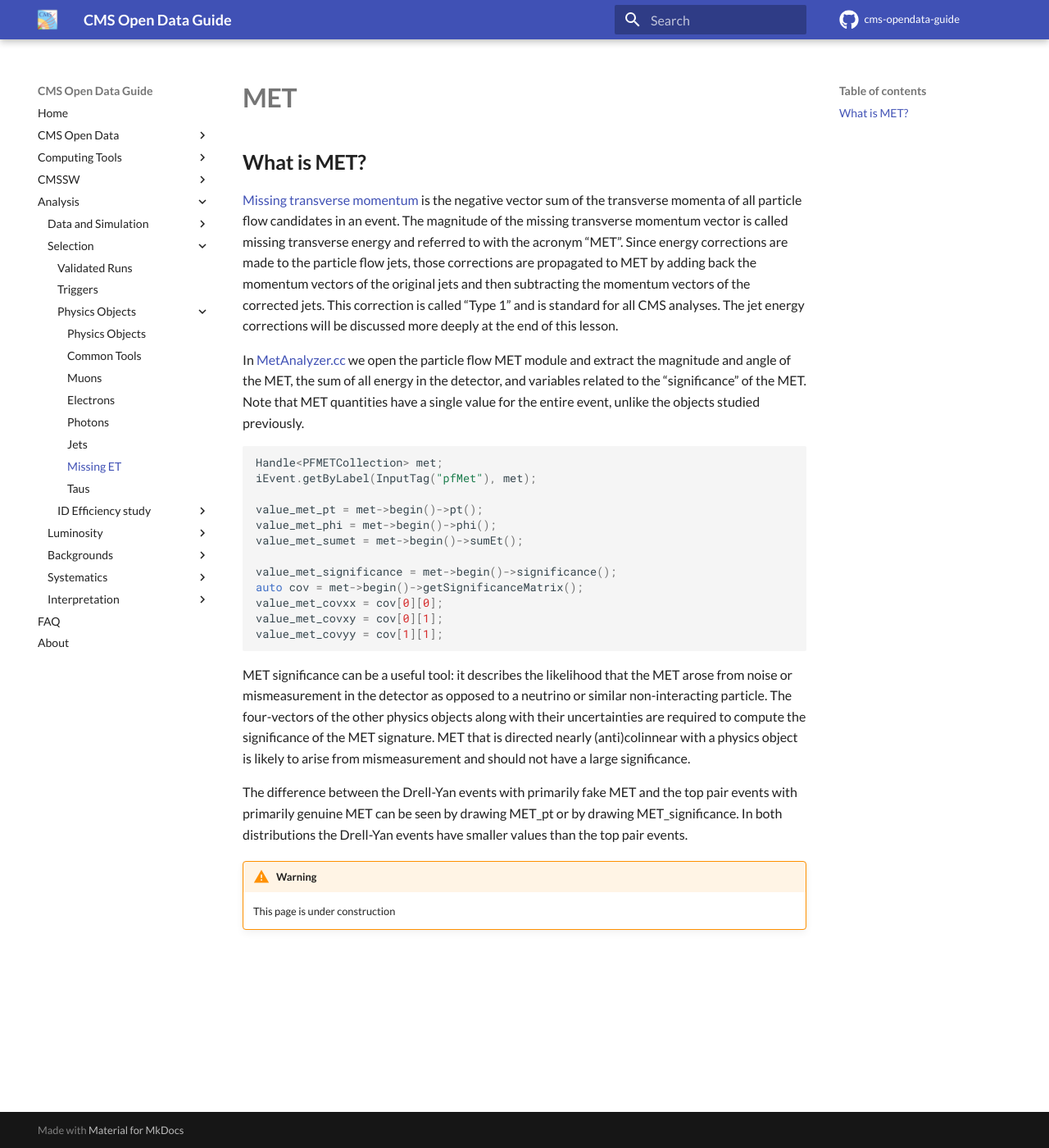
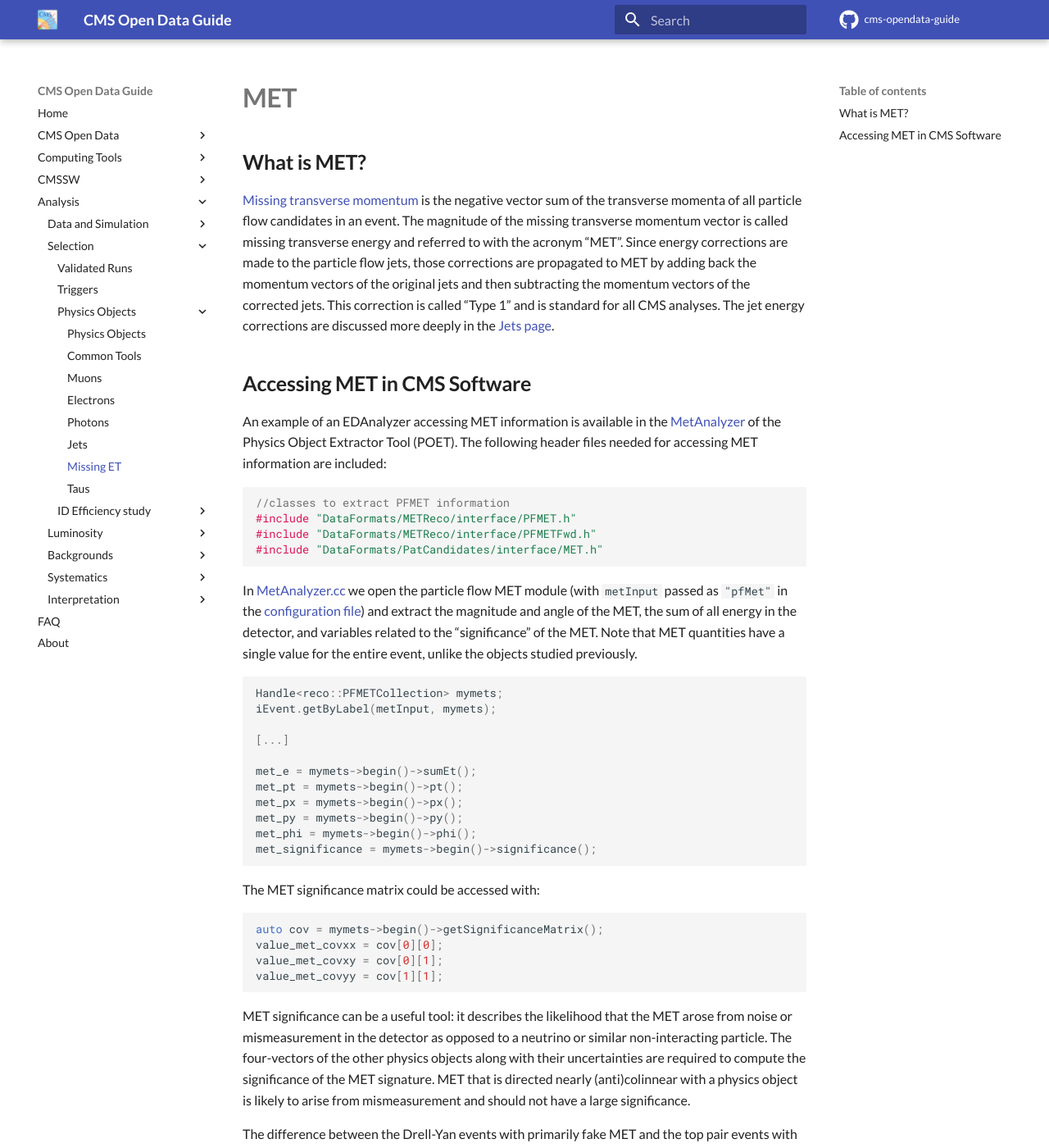
Before and after one commit to cernopendata/cms-opendata-guide, an MkDocs documentation site: the page built from docs/analysis/selection/objects/met.md, in a window 1280 px wide and 1400 px high. Shown: the whole window at 82% size. Built offline with MkDocs 1.6.1 and Material for MkDocs 9.7.7, drawn with Linux system fonts in a browser that asks for light colours; comment, search, counter and statistics services are not loaded.

Commit message:
analysis: updates to met page (#98)

````diff
--- a/docs/analysis/selection/objects/met.md
+++ b/docs/analysis/selection/objects/met.md
@@ -2,20 +2,39 @@
 
 ## What is MET?
 
-[Missing transverse momentum](https://cds.cern.ch/record/1543527) is the negative vector sum of the transverse momenta of all particle flow candidates in an event. The magnitude of the missing transverse momentum vector is called missing transverse energy and referred to with the acronym “MET”. Since energy corrections are made to the particle flow jets, those corrections are propagated to MET by adding back the momentum vectors of the original jets and then subtracting the momentum vectors of the corrected jets. This correction is called “Type 1” and is standard for all CMS analyses. The jet energy corrections will be discussed more deeply at the end of this lesson.
+[Missing transverse momentum](https://cds.cern.ch/record/1543527) is the negative vector sum of the transverse momenta of all particle flow candidates in an event. The magnitude of the missing transverse momentum vector is called missing transverse energy and referred to with the acronym “MET”. Since energy corrections are made to the particle flow jets, those corrections are propagated to MET by adding back the momentum vectors of the original jets and then subtracting the momentum vectors of the corrected jets. This correction is called “Type 1” and is standard for all CMS analyses. The jet energy corrections are discussed more deeply in the [Jets page](../jets#jet-corrections).
 
-In [MetAnalyzer.cc](https://github.com/cms-legacydata-analyses/PhysObjectExtractorTool/blob/master/PhysObjectExtractor/src/MetAnalyzer.cc) we open the particle flow MET module and extract the magnitude and angle of the MET, the sum of all energy in the detector, and variables related to the “significance” of the MET. Note that MET quantities have a single value for the entire event, unlike the objects studied previously.
+## Accessing MET in CMS Software
+
+An example of an EDAnalyzer accessing MET information is available in the [MetAnalyzer](https://github.com/cms-opendata-analyses/PhysObjectExtractorTool/blob/2012/PhysObjectExtractor/src/MetAnalyzer.cc) of the Physics Object Extractor Tool (POET). The following header files needed for accessing MET information are included:
 
 ``` cpp
-Handle<PFMETCollection> met;
-iEvent.getByLabel(InputTag("pfMet"), met);
+//classes to extract PFMET information
+#include "DataFormats/METReco/interface/PFMET.h"
+#include "DataFormats/METReco/interface/PFMETFwd.h"
+#include "DataFormats/PatCandidates/interface/MET.h"
+```
 
-value_met_pt = met->begin()->pt();
-value_met_phi = met->begin()->phi();
-value_met_sumet = met->begin()->sumEt();
+In [MetAnalyzer.cc](https://github.com/cms-opendata-analyses/PhysObjectExtractorTool/blob/master/PhysObjectExtractor/src/MetAnalyzer.cc) we open the particle flow MET module (with `metInput` passed as `"pfMet"` in the [configuration file](https://github.com/cms-opendata-analyses/PhysObjectExtractorTool/blob/2012/PhysObjectExtractor/python/poet_cfg.py)) and extract the magnitude and angle of the MET, the sum of all energy in the detector, and variables related to the “significance” of the MET. Note that MET quantities have a single value for the entire event, unlike the objects studied previously.
 
-value_met_significance = met->begin()->significance();
-auto cov = met->begin()->getSignificanceMatrix();
+``` cpp
+Handle<reco::PFMETCollection> mymets;
+iEvent.getByLabel(metInput, mymets);
+
+[...]
+
+met_e = mymets->begin()->sumEt();
+met_pt = mymets->begin()->pt();
+met_px = mymets->begin()->px();
+met_py = mymets->begin()->py();
+met_phi = mymets->begin()->phi();
+met_significance = mymets->begin()->significance();
+```
+
+The MET significance matrix could be accessed with:
+
+``` cpp
+auto cov = mymets->begin()->getSignificanceMatrix();
 value_met_covxx = cov[0][0];
 value_met_covxy = cov[0][1];
 value_met_covyy = cov[1][1];
````
